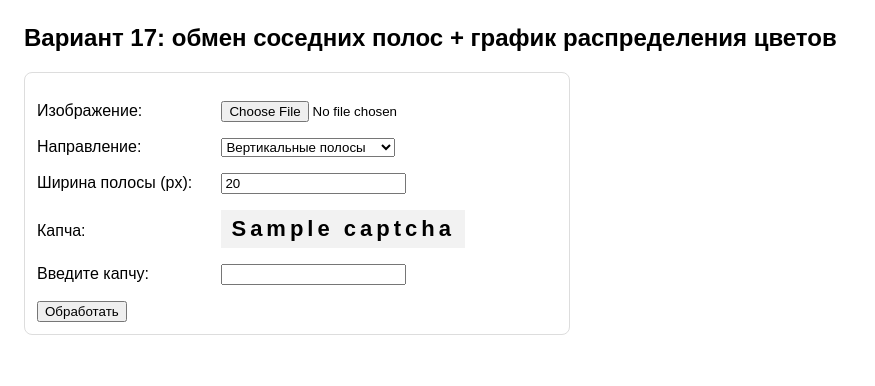
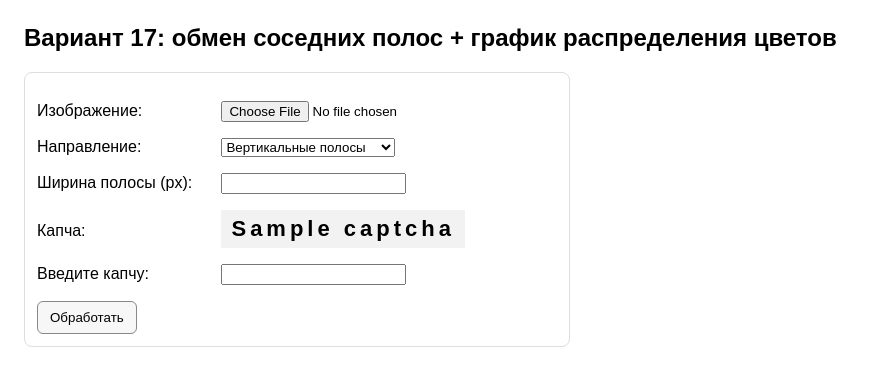
Before and after one commit to GhostCat198/image-stripes-app, a Flask app: template templates/index.html in a window 1280 px wide. Shown: the top 386 px of the page, without its empty margins (0-875 px from the left). Run offline with Flask 3, Linux system fonts and the light colour scheme; the template is opened without the code that fills it: most values are stand-ins (such as "Sample title", 1, 10 or a date in 2020).

Commit message:
Update index.html

```diff
--- a/templates/index.html
+++ b/templates/index.html
@@ -10,6 +10,8 @@
     .box { padding: 12px; border: 1px solid #ddd; border-radius: 8px; max-width: 520px; }
     label { display: inline-block; width: 180px; }
     .captcha { font-weight: bold; font-size: 22px; letter-spacing: 4px; background: #f2f2f2; padding: 6px 10px; display: inline-block; }
+    .btn { display: inline-block; padding: 8px 12px; border: 1px solid #888; border-radius: 6px; background: #f7f7f7; cursor: pointer; text-decoration: none; color: #000; }
+    .btn:hover { background: #eee; }
   </style>
 </head>
 <body>
@@ -25,14 +27,14 @@
       <p>
         <label>Направление:</label>
         <select name="direction">
-          <option value="vertical">Вертикальные полосы</option>
-          <option value="horizontal">Горизонтальные полосы</option>
+          <option value="vertical" {% if direction == "vertical" %}selected{% endif %}>Вертикальные полосы</option>
+          <option value="horizontal" {% if direction == "horizontal" %}selected{% endif %}>Горизонтальные полосы</option>
         </select>
       </p>
 
       <p>
         <label>Ширина полосы (px):</label>
-        <input type="number" name="stripe" value="20" min="1">
+        <input type="number" name="stripe" value="{{ stripe or 20 }}" min="1">
       </p>
 
       <!-- КАПЧА -->
@@ -45,7 +47,7 @@
         <input type="text" name="captcha_text" required>
       </p>
 
-      <button type="submit">Обработать</button>
+      <button class="btn" type="submit">Обработать</button>
     </form>
 
     {% if error %}
@@ -55,6 +57,14 @@
 
   {% if result_img and hist_img %}
     <h3>Результаты</h3>
+
+    <!-- ссылка на скачивание -->
+    {% if download_url %}
+      <p>
+        <a class="btn" href="{{ download_url }}">Скачать обработанное изображение</a>
+      </p>
+    {% endif %}
+
     <div class="row">
       <div>
         <h4>Изменённое изображение</h4>
```
